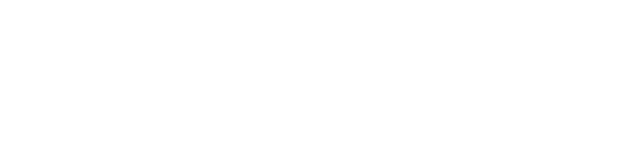
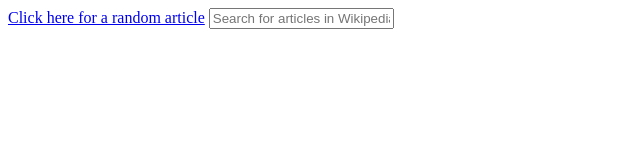
Before and after one commit to tommy6073/fcc-wikipedia-viewer, a plain HTML site: page index.html in a window 1280 px wide. Shown: the whole page, without its empty margins (0-640 px from the left). Drawn offline with Linux system fonts and the light colour scheme.

Commit message:
Add base structure html

```diff
--- a/index.html
+++ b/index.html
@@ -6,6 +6,9 @@
   <title>Wikipedia Viewer</title>
 </head>
 <body>
-
+<main>
+  <a href="https://en.wikipedia.org/wiki/Special:Random" target="_blank">Click here for a random article</a>
+  <input type="text" id="search-wikipedia" placeholder="Search for articles in Wikipedia...">
+</main>
 </body>
 </html>
```
